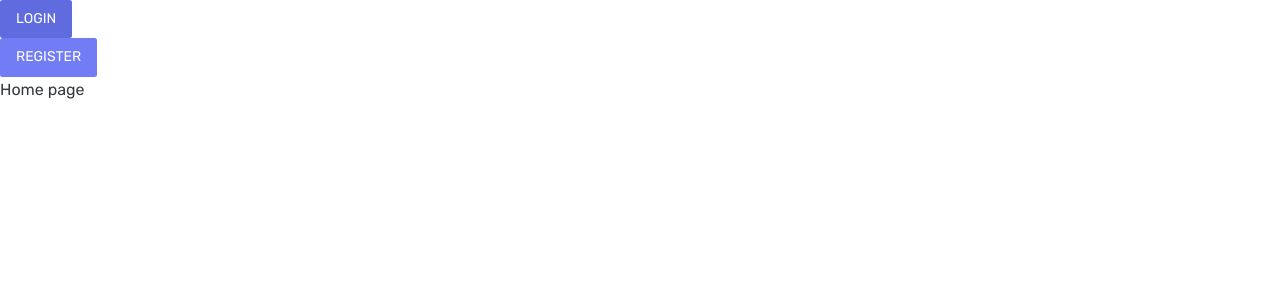
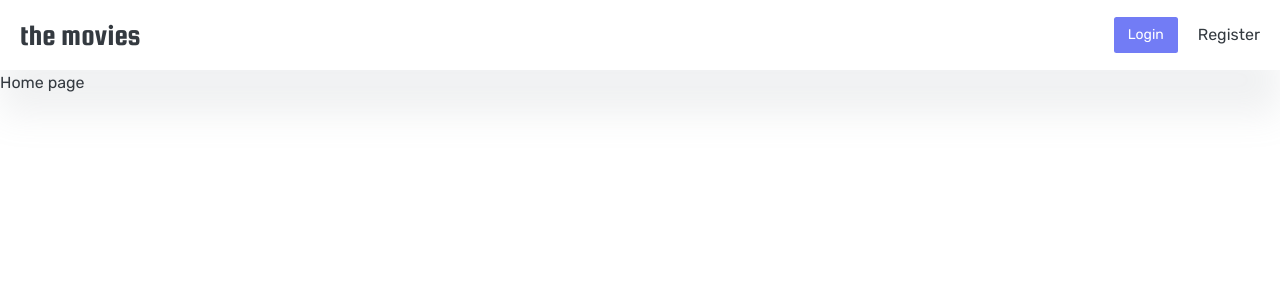
Before and after one commit to nurbolatk/the-movies-frontend, a React (Create React App) app: page / in a window 1280 px wide. Shown: the top 300 px of the page. Built offline with nearby package versions, Linux system fonts and the light colour scheme.

Commit message:
Style app header

```diff
--- a/src/components/Navbar.js
+++ b/src/components/Navbar.js
@@ -1,9 +1,13 @@
+/** @jsxImportSource @emotion/react */
+
+import { useTheme } from '@emotion/react'
 import React from 'react'
 import { useAuth } from '../context/AuthContext'
-import { Button, FormGroup, Input, Spinner } from './lib'
+import { Button, ButtonText, FormGroup, Input, Spinner } from './lib'
 import { Modal, ModalContents, ModalOpenButton } from './Modal'
 
 export function Navbar() {
+  const theme = useTheme()
   const { user, login, isLoading, logout } = useAuth()
 
   const [authState, setAuthState] = React.useState('login')
@@ -35,14 +39,39 @@ export function Navbar() {
   }
 
   return (
-    <div>
+    <div
+      css={{
+        display: 'flex',
+        minHeight: '7rem',
+        padding: '1rem 2rem',
+        alignItems: 'center',
+        backgroundColor: 'white',
+        boxShadow: '0 45px 35px 0 rgb(154 161 171 / 15%)',
+        columnGap: '2rem',
+      }}
+    >
+      <p
+        css={{
+          fontFamily: theme.font.title,
+          fontSize: '3rem',
+        }}
+      >
+        the movies
+      </p>
       {!user ? (
         <Modal>
           <ModalOpenButton>
-            <Button onClick={setLogin}>Login</Button>
+            <Button
+              css={{
+                marginLeft: 'auto',
+              }}
+              onClick={setLogin}
+            >
+              Login
+            </Button>
           </ModalOpenButton>
           <ModalOpenButton>
-            <Button onClick={setRegister}>Register</Button>
+            <ButtonText onClick={setRegister}>Register</ButtonText>
           </ModalOpenButton>
           <ModalContents title={authState} aria-label={`${authState} form`}>
             <form onSubmit={handleSubmit}>
--- a/src/components/lib.js
+++ b/src/components/lib.js
@@ -16,11 +16,10 @@ const Button = styled.button`
   border: none;
   ${primaryColor};
   border-radius: 0.25rem;
-  padding: 0.8rem 1.6rem;
+  padding: 0.7rem 1.4rem;
   cursor: pointer;
   color: white;
   font-size: 1.4rem;
-  text-transform: uppercase;
   display: flex;
   align-items: center;
   column-gap: 0.5rem;
@@ -28,6 +27,10 @@ const Button = styled.button`
   &:hover {
     ${primaryDarkColor};
   }
+`
+
+const ButtonText = styled.button`
+  background: none;
 `
 
 const FormGroup = styled.div`
@@ -98,4 +101,4 @@ function FullPageLoading() {
   )
 }
 
-export { Button, FormGroup, Input, Card, Spinner, FullPageLoading }
+export { Button, ButtonText, FormGroup, Input, Card, Spinner, FullPageLoading }
--- a/src/context/styles.js
+++ b/src/context/styles.js
@@ -29,6 +29,11 @@ export const theme = {
       border: colors.grayLight,
       secondary: colors.grayDarkest,
     },
+    font: {
+      title: '"Squada One", cursive',
+      body: `'Rubik', -apple-system, BlinkMacSystemFont, 'Segoe UI', Roboto, Oxygen,
+      Ubuntu, Cantarell, 'Open Sans', 'Helvetica Neue', sans-serif`,
+    },
   },
 }
 
@@ -40,6 +45,7 @@ export function AppGlobalStyles({ children }) {
       <Global
         styles={css`
           @import url('https://fonts.googleapis.com/css2?family=Rubik:wght@400;500&display=swap');
+          @import url('https://fonts.googleapis.com/css2?family=Squada+One&display=swap');
 
           :root {
             font-size: 62.5%;
@@ -56,14 +62,21 @@ export function AppGlobalStyles({ children }) {
 
           body {
             font-size: 1.6rem;
-            font-family: 'Rubik', -apple-system, BlinkMacSystemFont, 'Segoe UI', Roboto, Oxygen,
-              Ubuntu, Cantarell, 'Open Sans', 'Helvetica Neue', sans-serif;
+            font-family: ${theme.font.body};
             line-height: 1.6;
             color: ${theme.colors.secondary};
           }
 
+          button {
+            background: none;
+            &:hover {
+              cursor: pointer;
+            }
+          }
+
           button,
           input {
+            border: none;
             outline: none;
             font: inherit;
             color: inherit;
@@ -103,6 +116,11 @@ export function AppGlobalStyles({ children }) {
           h6 {
             font-size: calc(1.2rem);
           }
+
+          a {
+            color: inherit;
+            text-decoration: none;
+          }
         `}
       />
 
```
